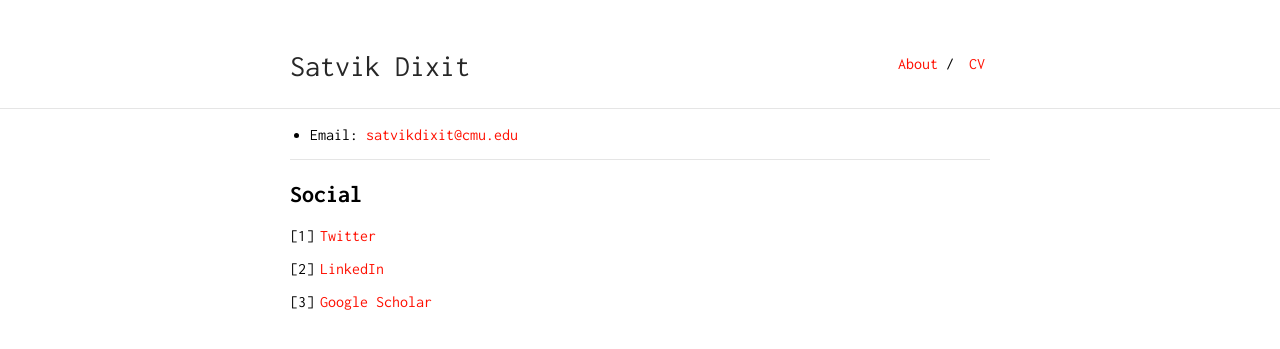
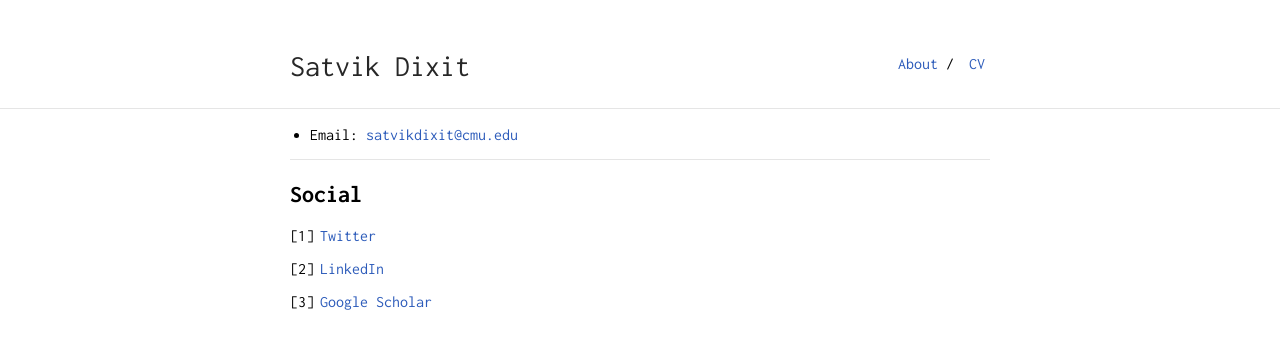
Before and after one commit to satvik-dixit/satvik-dixit.github.io, a Jekyll site: the page built from contact.md, in a window 1280 px wide. Shown: the top 349 px of the page. Built offline with Jekyll 4.4.1, drawn with Linux system fonts in a browser that asks for light colours.

Commit message:
Update vars.scss

```diff
--- a/_sass/vars.scss
+++ b/_sass/vars.scss
@@ -2,7 +2,7 @@
  * Customization Variables
  */
 
-$accent: #FF0F00;
+$accent: #2C5BBA;
 $image-size: 85px;
 
 /*
```
